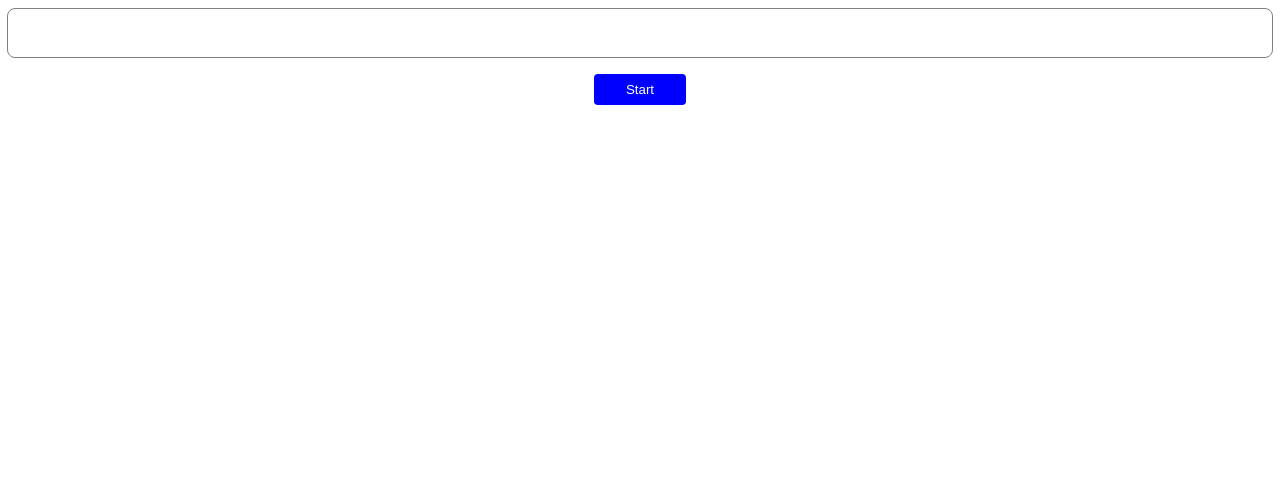
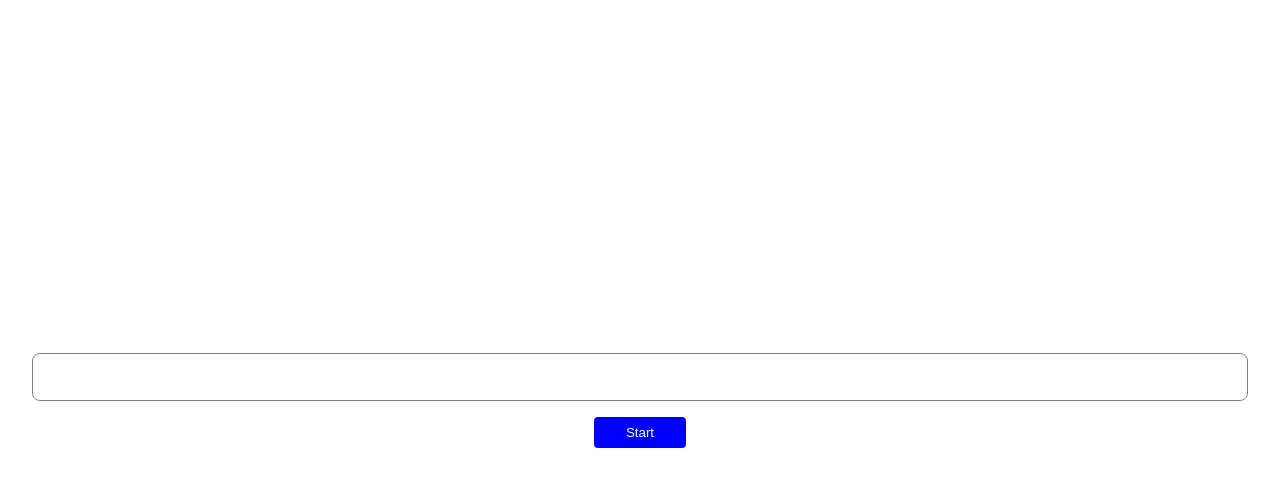
Before and after one commit to na9amura/graphql-progressbar, a React (Create React App) app in the folder app/: page / in a window 1280 px wide. Shown: the top 486 px of the page. Built offline with nearby package versions, Linux system fonts and the light colour scheme.

Commit message:
add reset css and global style

```diff
--- a/app/package.json
+++ b/app/package.json
@@ -14,6 +14,7 @@
     "react-dom": "^16.10.2",
     "react-scripts": "3.2.0",
     "styled-components": "^4.4.0",
+    "styled-reset": "^4.0.2",
     "typescript": "3.6.4"
   },
   "scripts": {
--- a/app/src/App.tsx
+++ b/app/src/App.tsx
@@ -1,9 +1,11 @@
 import React from 'react';
 import { Progress } from './pages/Progress';
+import { GlobalStyle } from './styles/GlobalStyle';
 
 export const App: React.FC = () => {
   return (
     <div className="App">
+      <GlobalStyle />
       <Progress/>
     </div>
   )
--- a/app/src/pages/Progress.tsx
+++ b/app/src/pages/Progress.tsx
@@ -9,6 +9,8 @@ const Frame = styled.div`
   flex-direction: column;
   justify-content: center;
   align-items: center;
+  padding: 0 2rem;
+  height: 100vh;
 
   > * ~ * {
     margin-top: 1rem;
--- /dev/null
+++ b/app/src/styles/GlobalStyle.ts
@@ -0,0 +1,16 @@
+import { createGlobalStyle } from 'styled-components'
+import reset from 'styled-reset'
+
+export const GlobalStyle = createGlobalStyle`
+  ${reset}
+
+  body {
+    font-family: '游ゴシック体', YuGothic, '游ゴシック', 'Yu Gothic', sans-serif;
+    font-size: 16px;
+    line-height: 1.5;
+  }
+
+  * {
+    box-sizing: border-box;
+  }
+`
```
Also changed, not shown: 1 other file (tests, documents, lock files or other folders).
